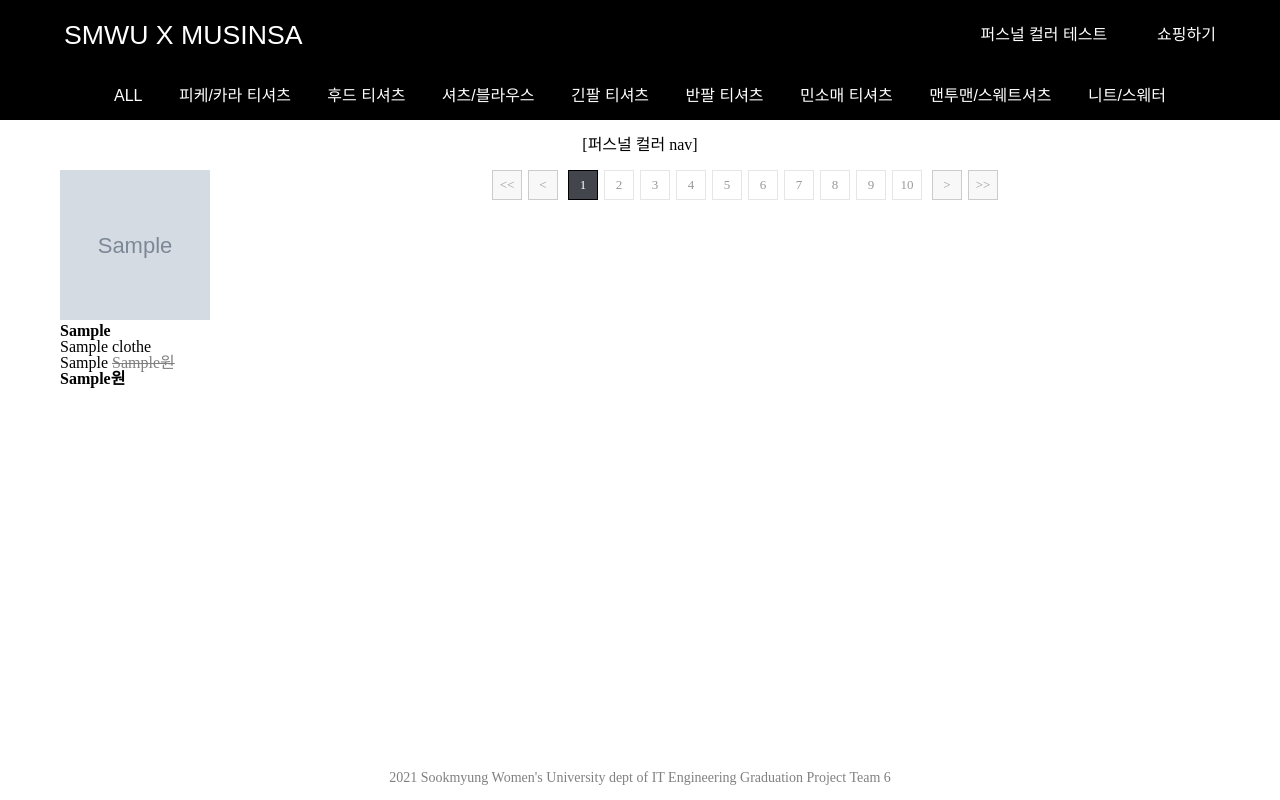
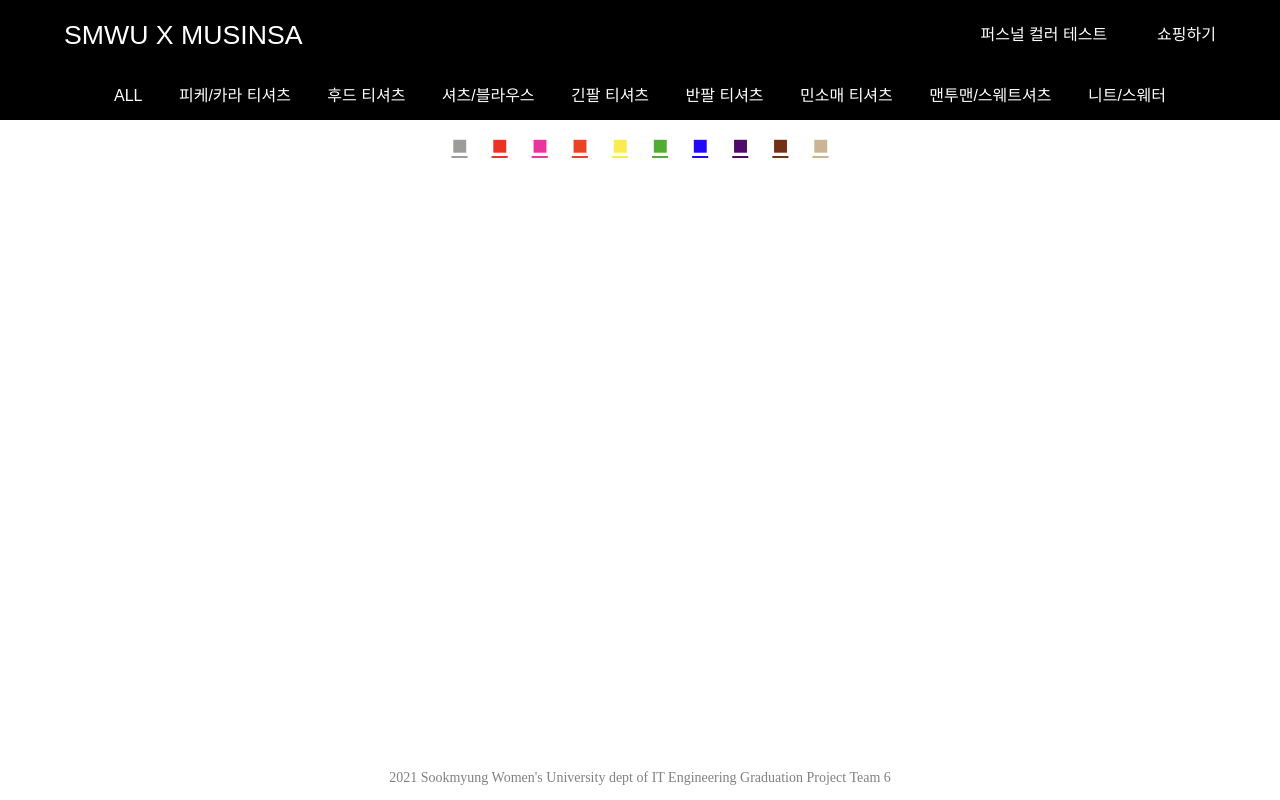
Before and after one commit to Personal-Color-Based-Clothes-Filtering/Personal-Color-Based-Clothes-Filtering, a Django app: page /shopping/?color=3 in a window 1280 px wide. Run offline with Django 3.2, Linux system fonts and the light colour scheme; tables that the repository leaves empty hold one stand-in row (values such as "Sample post"); grey boxes marked "Sample" are stand-in pictures; parts of the project's set-up code (start-up, migrations or seed data) failed here and were passed over.

Commit message:
쿼리스트링 진행 ing

```diff
--- a/fashion/static/fashion/css/musinsa_view.css
+++ b/fashion/static/fashion/css/musinsa_view.css
@@ -60,6 +60,11 @@
     text-align: center;
     line-height: 50px;
     height: 50;
+}
+
+.pcolor a {
+    font-size: 20pt;
+    padding: 10px;
 }
 
 /* 의류 출력 */
--- a/fashion/templates/fashion/musinsa_view.html
+++ b/fashion/templates/fashion/musinsa_view.html
@@ -28,7 +28,16 @@
     </div>
 
     <div class="pcolor">
-        <a>[퍼스널 컬러 nav]</a>
+        <a style="color: #9D9C9B;" href="?color=3">■</a>
+        <a style="color: #EA3323;" href="?color=11">■</a>
+        <a style="color: #EA339E;" href="?color=10">■</a>
+        <a style="color: #EA4225;" href="?color=12">■</a>
+        <a style="color: #FBEB4F;" href="?color=9">■</a>
+        <a style="color: #50AD32;" href="?color=6">■</a>
+        <a style="color: #210AF5;" href="?color=7">■</a>
+        <a style="color: #4F0A6C;" href="?color=8">■</a>
+        <a style="color: #752F16;" href="?color=4">■</a>
+        <a style="color: #CAB494;" href="?color=29">■</a>
     </div>
 
     <div class="clothes">
@@ -37,12 +46,10 @@
 
         <div id='clothes' class="clothes-list">
             <script type="text/javascript" src="../../static/fashion/js/category_filter.js"></script>
-
-            {% if category == "collor" %}
-                {% for c in collar %}
+            {% for c in selected_color %}
                 <li>
                     <a href="{{c.url}}"><img src="{{ c.thumbnail }}" alt="{{s.name}}" width=150px height=150px></a><br>
-                        <a href="{{c.url}}"><b style="font-weight: bold;">{{ c.brand }}</b><br>{{ c.name }}</a><br>{{c.category}}
+                    <a href="{{c.url}}"><b style="font-weight: bold;">{{ c.brand }}</b><br>{{ c.name }}</a><br>{{c.category}} {{c.color}} {{c.tone}}<br>
                     {% if c.discount_price %} <!--discount_price 값이 있으면 할인가로 출력-->
                         <del style="color:gray;">{{c.price}}원</del> <b style="font-weight: bold;">{{c.discount_price}}원</b>
                     {% else %} <!--discount_price 값이 없으면 정가로 출력-->
@@ -50,26 +57,12 @@
                     {% endif %}
                 </li>
             {% endfor %}
-
-            {% else %}
-                {% for c in clothes %}
-                    <li>
-                        <a href="{{c.url}}"><img src="{{ c.thumbnail }}" alt="{{s.name}}" width=150px height=150px></a><br>
-                        <a href="{{c.url}}"><b style="font-weight: bold;">{{ c.brand }}</b><br>{{ c.name }}</a><br>{{c.category}}
-                        {% if c.discount_price %} <!--discount_price 값이 있으면 할인가로 출력-->
-                            <del style="color:gray;">{{c.price}}원</del> <b style="font-weight: bold;">{{c.discount_price}}원</b>
-                        {% else %} <!--discount_price 값이 없으면 정가로 출력-->
-                            <b style="font-weight: bold;">{{c.price}}원</b>
-                        {% endif %}
-                    </li>
-                {% endfor %}
-            {% endif %}
         </div>
      </ul>
     </div>
 
     <!-- https://yj-code.tistory.com/3 -->
-    <div class="page_wrap">
+    <!-- <div class="page_wrap">
         <div class="page_nation" id="paging">
            <a class="arrow pprev" href="#hoodie">&lt;&lt;</a>
            <a class="arrow prev" href="#hoodie">&lt;</a>
@@ -86,7 +79,7 @@
            <a class="arrow next" href="#">&gt;</a>
            <a class="arrow nnext" href="#">&gt;&gt;</a>
         </div>
-    </div>
+    </div> -->
 
     {% endblock %}
  </body>
--- a/fashion/views.py
+++ b/fashion/views.py
@@ -1,3 +1,6 @@
+# Create your views here.
+from nis import cat
+from unicodedata import category
 from django.shortcuts import render
 
 # 무신사 데이터 가져오기
@@ -8,10 +11,42 @@
     clothes = Clothes.objects.all() # 전체
 
     # 톤 분류
-    spring = Clothes.objects.filter(tone="spring")
-    summer = Clothes.objects.filter(tone="summer")
-    autumn = Clothes.objects.filter(tone="autumn")
-    winter = Clothes.objects.filter(tone="winter")
+    tone = request.GET.get('tone', None)
+
+    if tone == "spring":
+        personal_color = Clothes.objects.filter(tone="spring")
+    elif tone == "summer":
+        personal_color = Clothes.objects.filter(tone="summer")
+    elif tone == "autumn":
+        personal_color = Clothes.objects.filter(tone="autumn")
+    elif tone == "winter":
+        personal_color = Clothes.objects.filter(tone="winter")
+
+    # 색상 분류
+    color = request.GET.get('color', None)
+
+    if color == "3":
+        selected_color = Clothes.objects.filter(color="3")
+    elif color == "11":
+        selected_color = Clothes.objects.filter(color="11")
+    elif color == "10":
+        selected_color = Clothes.objects.filter(color="10")
+    elif color == "12":
+        selected_color = Clothes.objects.filter(color="12")
+    elif color == "9":
+        selected_color = Clothes.objects.filter(color="9")
+    elif color == "6":
+        selected_color = Clothes.objects.filter(color="6")
+    elif color == "7":
+        selected_color = Clothes.objects.filter(color="7")
+    elif color == "8":
+        selected_color = Clothes.objects.filter(color="8")
+    elif color == "4":
+        selected_color = Clothes.objects.filter(color="4")
+    elif color == "29":
+        selected_color = Clothes.objects.filter(color="29")
+    else:
+        selected_color = Clothes.objects.all()
 
     # 카테고리 분류
     category = request.GET.get('category', None)
@@ -38,22 +73,19 @@
     q = Q() # 쿼리스트링
     if category:
         q &= Q(category=category)
+    if color:
+        q &= Q(color=color)
+    if tone:
+        q &= Q(tone=tone)
 
-
+    # ctx = {
+    #     'clothes': clothes,
+    #     'selected_color' : selected_color,
+    #     'personal_color' : personal_color
+    # }
 
     return render(request, 'fashion/musinsa_view.html',
     {'clothes': clothes,
-    'spring' : spring,
-    'summer' : summer,
-    'autumn' : autumn,
-    'winter' : winter
-
-    # 'collar' : collar,
-    # 'hoodie' : hoodie,
-    # 'shirt' : shirt,
-    # 'longsleeve' : longsleeve,
-    # 'shortsleeve' : shortsleeve,
-    # 'sleeveless' : sleeveless,
-    # 'sweat' : sweat,
-    # 'sweater' : sweater
+    'selected_color' : selected_color
     })
+    #'context' = ctx )
```
Also changed, not shown: face/templates/face/face_result.html (+7 -15 lines), face/personal_color_check/image/cropped.jpg, face/personal_color_check/image/removed_eyes.jpg, face/personal_color_check/image/skincolor_face.jpg, media/origin/original.jpg, 1 other file. Lines whose indentation alone changed are shown as unchanged.
